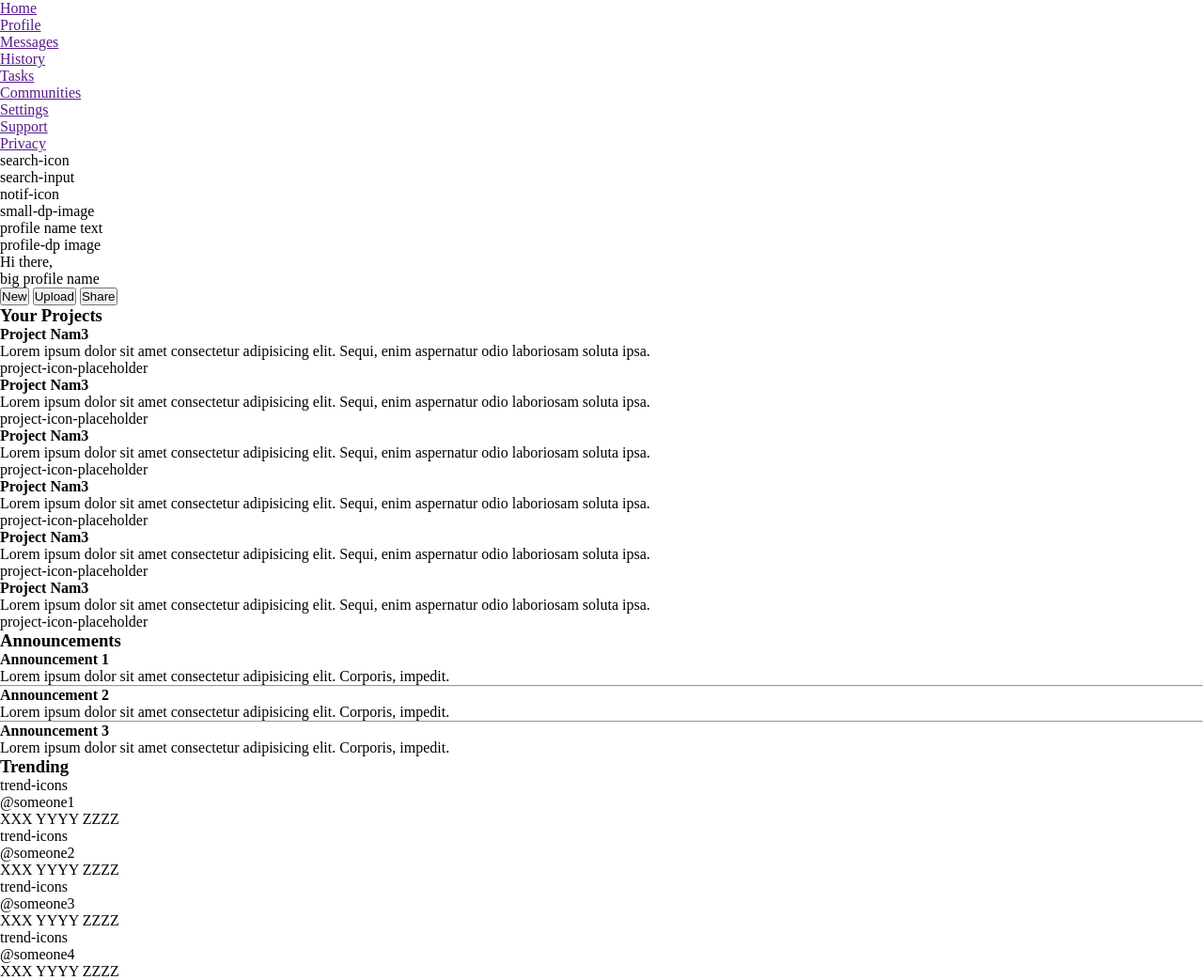
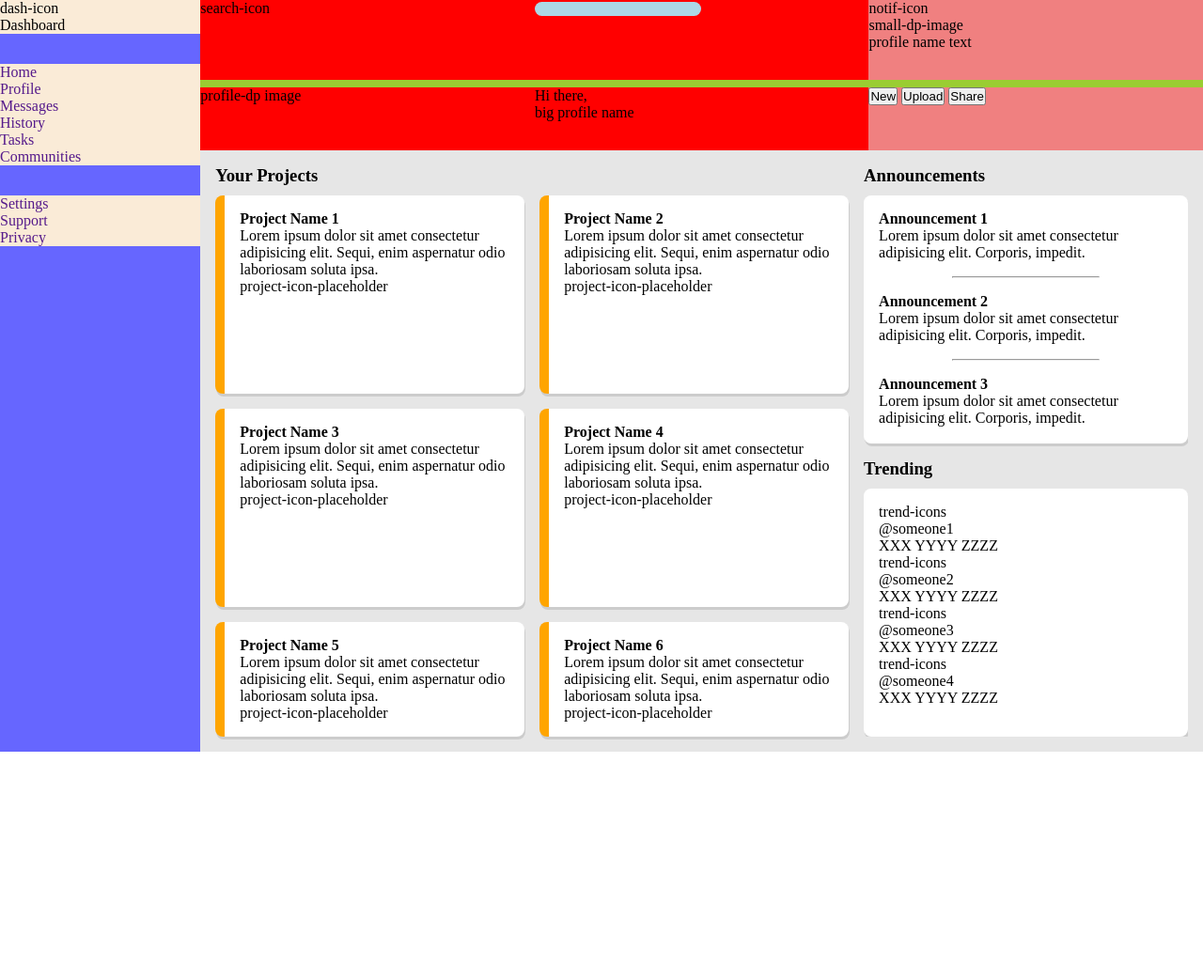
Before and after one commit to alidevelopes/admin-dashboard, a plain HTML site: page index.html in a window 1280 px wide. Shown: the whole page at 94% size. After the commit the page ends 800 px from the top, so only its background shows below. Drawn offline with Linux system fonts and the light colour scheme.

Commit message:
Add style to main div.
Properly styled and positioned "main" part using css Grid.

```diff
--- a/index.html
+++ b/index.html
@@ -9,11 +9,11 @@
   <body>
     <div class="wrapper">
       <div class="sidebar">
-        <div class="sidebar-content-1">
-          <div class="dash-icon"></div>
-          <div class="dashboard"></div>
+        <div class="sidebar-content s-c-1">
+          <div class="dashbaord-icon">dash-icon</div>
+          <div class="dashboard-name">Dashboard</div>
         </div>
-        <div class="sidebare-content-2">
+        <div class="sidebar-content s-c-2">
           <ul>
             <li><a href="">Home</a></li>
             <li><a href="">Profile</a></li>
@@ -23,7 +23,7 @@
             <li><a href="">Communities</a></li>
           </ul>
         </div>
-        <div class="sidebar-content-3">
+        <div class="sidebar-content s-c-3">
           <ul>
             <li><a href="">Settings</a></li>
             <li><a href="">Support</a></li>
@@ -34,28 +34,28 @@
       <div class="header">
         <div class="header-top-container">
           <div class="header-top-left">
-            <div>search-icon</div>
-            <div>search-input</div>
+            <div class="search-icon">search-icon</div>
+            <div><input type="search" /></div>
           </div>
           <div class="header-top-right">
-            <div>notif-icon</div>
-            <div>small-dp-image</div>
-            <div>profile name text</div>
+            <div class="notif-icon">notif-icon</div>
+            <div class="profile-img-small">small-dp-image</div>
+            <div class="profile-name-small">profile name text</div>
           </div>
         </div>
         <div class="header-btm-container">
           <div class="header-btm-left">
-            <div class="profile-img">profile-dp image</div>
+            <div class="profile-img.big">profile-dp image</div>
             <div>
-              <span class="greeting-span">Hi there,</span>
-              <p class="profile-name">big profile name</p>
+              <span class="greeting-msg">Hi there,</span>
+              <p class="profile-name-big">big profile name</p>
               <span class="user-name"></span>
             </div>
-            <div class="header-btm-right header-btns">
-              <button>New</button>
-              <button>Upload</button>
-              <button>Share</button>
-            </div>
+          </div>
+          <div class="header-btm-right header-btns">
+            <button>New</button>
+            <button>Upload</button>
+            <button>Share</button>
           </div>
         </div>
       </div>
@@ -63,7 +63,7 @@
         <div class="main-left">
           <h3>Your Projects</h3>
           <div class="main-left-card">
-            <h4>Project Nam3</h4>
+            <h4>Project Name 1</h4>
             <p>
               Lorem ipsum dolor sit amet consectetur adipisicing elit. Sequi,
               enim aspernatur odio laboriosam soluta ipsa.
@@ -71,7 +71,7 @@
             <div class="project-icons">project-icon-placeholder</div>
           </div>
           <div class="main-left-card">
-            <h4>Project Nam3</h4>
+            <h4>Project Name 2</h4>
             <p>
               Lorem ipsum dolor sit amet consectetur adipisicing elit. Sequi,
               enim aspernatur odio laboriosam soluta ipsa.
@@ -79,7 +79,7 @@
             <div class="project-icons">project-icon-placeholder</div>
           </div>
           <div class="main-left-card">
-            <h4>Project Nam3</h4>
+            <h4>Project Name 3</h4>
             <p>
               Lorem ipsum dolor sit amet consectetur adipisicing elit. Sequi,
               enim aspernatur odio laboriosam soluta ipsa.
@@ -87,7 +87,7 @@
             <div class="project-icons">project-icon-placeholder</div>
           </div>
           <div class="main-left-card">
-            <h4>Project Nam3</h4>
+            <h4>Project Name 4</h4>
             <p>
               Lorem ipsum dolor sit amet consectetur adipisicing elit. Sequi,
               enim aspernatur odio laboriosam soluta ipsa.
@@ -95,7 +95,7 @@
             <div class="project-icons">project-icon-placeholder</div>
           </div>
           <div class="main-left-card">
-            <h4>Project Nam3</h4>
+            <h4>Project Name 5</h4>
             <p>
               Lorem ipsum dolor sit amet consectetur adipisicing elit. Sequi,
               enim aspernatur odio laboriosam soluta ipsa.
@@ -103,7 +103,7 @@
             <div class="project-icons">project-icon-placeholder</div>
           </div>
           <div class="main-left-card">
-            <h4>Project Nam3</h4>
+            <h4>Project Name 6</h4>
             <p>
               Lorem ipsum dolor sit amet consectetur adipisicing elit. Sequi,
               enim aspernatur odio laboriosam soluta ipsa.
@@ -112,8 +112,8 @@
           </div>
         </div>
         <div class="main-right sidebar-right">
+          <h3>Announcements</h3>
           <div class="sidebar-right-top">
-            <h3>Announcements</h3>
             <div class="announcement-card">
               <div class="announcement">
                 <h4>Announcement 1</h4>
@@ -140,8 +140,8 @@
               </div>
             </div>
           </div>
+          <h3>Trending</h3>
           <div class="sidebar-right-btm">
-            <h3>Trending</h3>
             <div class="trending-card">
               <div class="trend-icon">trend-icons</div>
               <div class="trend-name">
--- a/style.css
+++ b/style.css
@@ -5,3 +5,121 @@
   padding: 0;
   box-sizing: border-box;
 }
+:root {
+  --sidebar-clr: blue;
+}
+.wrapper {
+  background-color: lightblue;
+  height: 100vh;
+  display: grid;
+  grid-template-columns: minmax(120px, 1fr) 5fr;
+  grid-template-rows: 1fr 4fr;
+}
+
+/* sidebar left */
+.sidebar {
+  grid-column: 1 / 2;
+  grid-row: 1 / span 2;
+  background-color: hsl(240, 100%, 70%);
+}
+
+.sidebar-content {
+  margin-bottom: 2rem;
+  background-color: antiquewhite;
+}
+
+ul {
+  list-style: none;
+}
+
+li > a {
+  text-decoration: none;
+  /* color: red; */
+}
+
+/* --- */
+.wrapper > *:not(.sidebar) {
+  grid-column: 2 / -1;
+  /* background-color: red; */
+}
+
+/* header */
+.header {
+  background-color: yellowgreen;
+  display: grid;
+  gap: 0.5em;
+}
+
+input {
+  background-color: lightblue;
+  border: none;
+  border-radius: 10px;
+}
+
+.header-top-container,
+.header-btm-container {
+  display: grid;
+  grid-template-columns: 1fr;
+  grid-template-columns: 2fr 1fr;
+}
+
+.header-top-left,
+.header-btm-left {
+  background-color: red;
+  display: grid;
+  grid-template-columns: repeat(auto-fit, minmax(50px, 1fr));
+}
+.header-top-right,
+.header-btm-right {
+  background-color: lightcoral;
+}
+
+/* main */
+
+.main {
+  padding: 1rem;
+  display: grid;
+  grid-template-columns: 2fr minmax(180px, 1fr);
+  background-color: hsl(0, 0%, 90%);
+}
+
+/* main left with project cards */
+.main-left {
+  display: grid;
+  grid-template-columns: repeat(auto-fit, minmax(220px, 1fr));
+  grid-template-rows: 1rem repeat(auto-fit, minmax(200px, 220px));
+  gap: 1rem;
+  padding-right: 1rem;
+}
+
+.main-left > h3 {
+  grid-column: 1 / -1;
+  /* background-color: red; */
+}
+
+.main-left-card {
+  border-left: 10px solid orange;
+}
+
+/* main right container for announcements and trends */
+.main-right {
+  overflow: auto;
+  display: grid;
+  grid-template-columns: 1fr;
+  grid-template-rows: 1rem minmax(200px, 1fr) 1rem minmax(200px, 1fr);
+  gap: 1rem;
+}
+
+.main-left-card,
+.sidebar-right-top,
+.sidebar-right-btm {
+  background-color: white;
+  border-radius: 8px;
+  padding: 1em;
+  box-shadow: 1px 3px hsl(0, 0%, 80%);
+}
+
+hr {
+  width: 50%;
+  margin: 1rem auto;
+}
```
